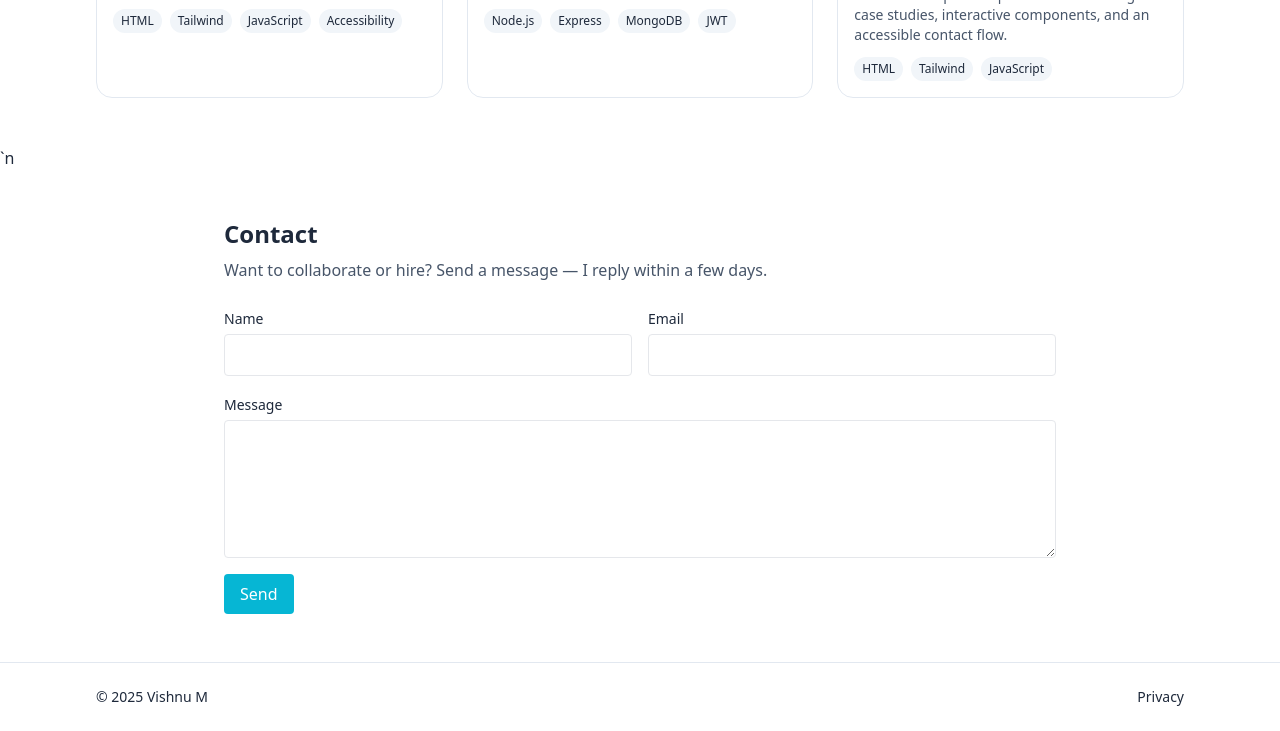
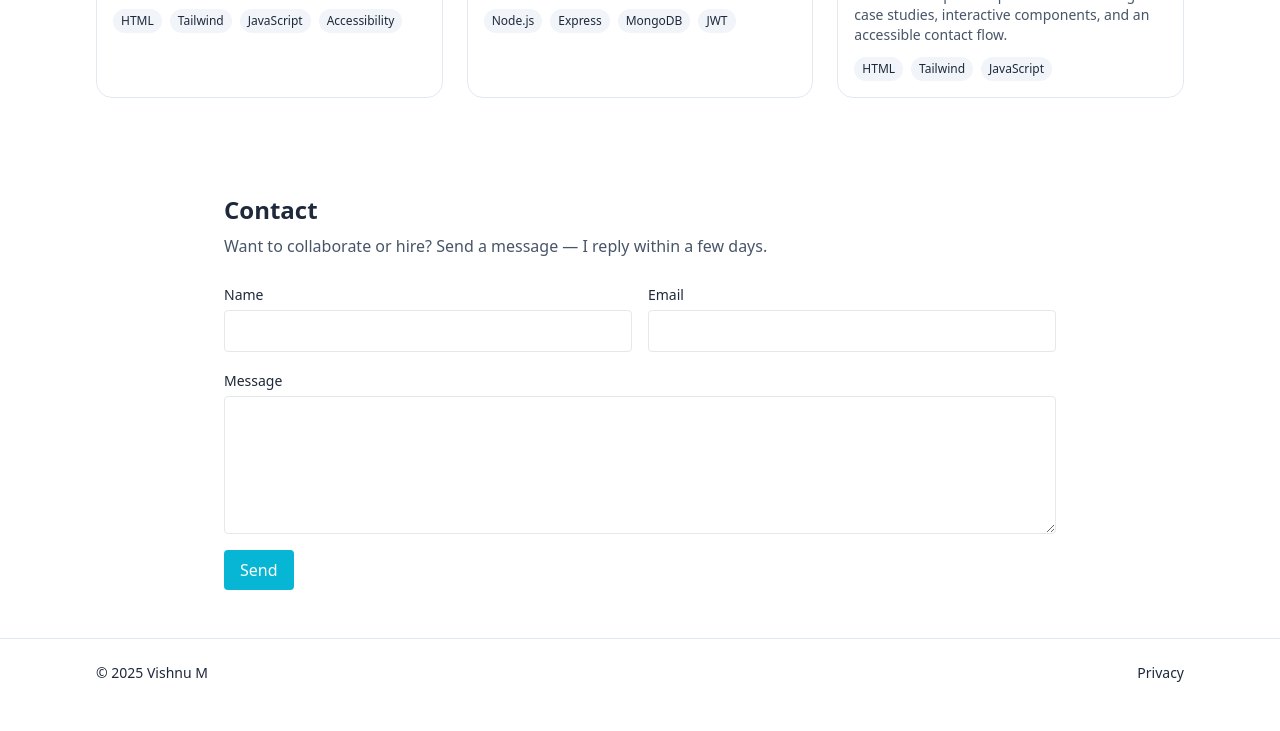
Before and after one commit to Vishnu071/Vishnuportfolio, a plain HTML site: page index.html in a window 1280 px wide. Shown: the part 1579-2310 px from the top of the page. After the commit the page ends 2286 px from the top, so only its background shows below. Drawn offline with nearby package versions, Linux system fonts and the light colour scheme.

Commit message:
Fix #resume anchor newline and add root Resume.pdf for compatibility

```diff
--- a/index.html
+++ b/index.html
@@ -269,7 +269,8 @@
     </div>
 
     <!-- CONTACT -->
-    <div id="resume"></div>`n<section id="contact" class="max-w-4xl mx-auto px-4 sm:px-6 lg:px-8 py-12">
+    <div id="resume"></div>
+    <section id="contact" class="max-w-4xl mx-auto px-4 sm:px-6 lg:px-8 py-12">
       <h2 class="text-2xl font-bold">Contact</h2>
       <p class="text-slate-600 dark:text-slate-300 mt-2">Want to collaborate or hire? Send a message — I reply within a few days.</p>
 
```
Also changed, not shown: 1 other file.
